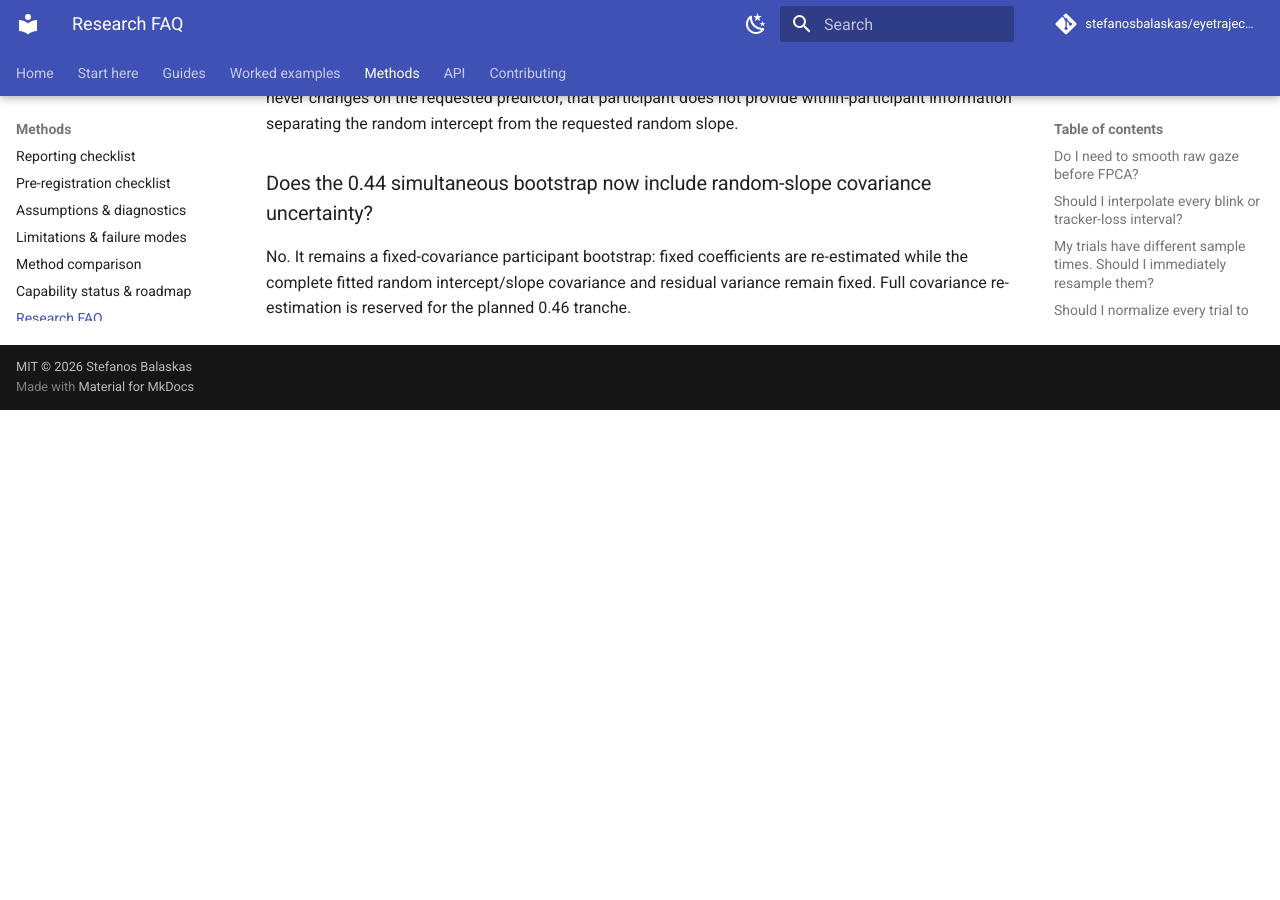
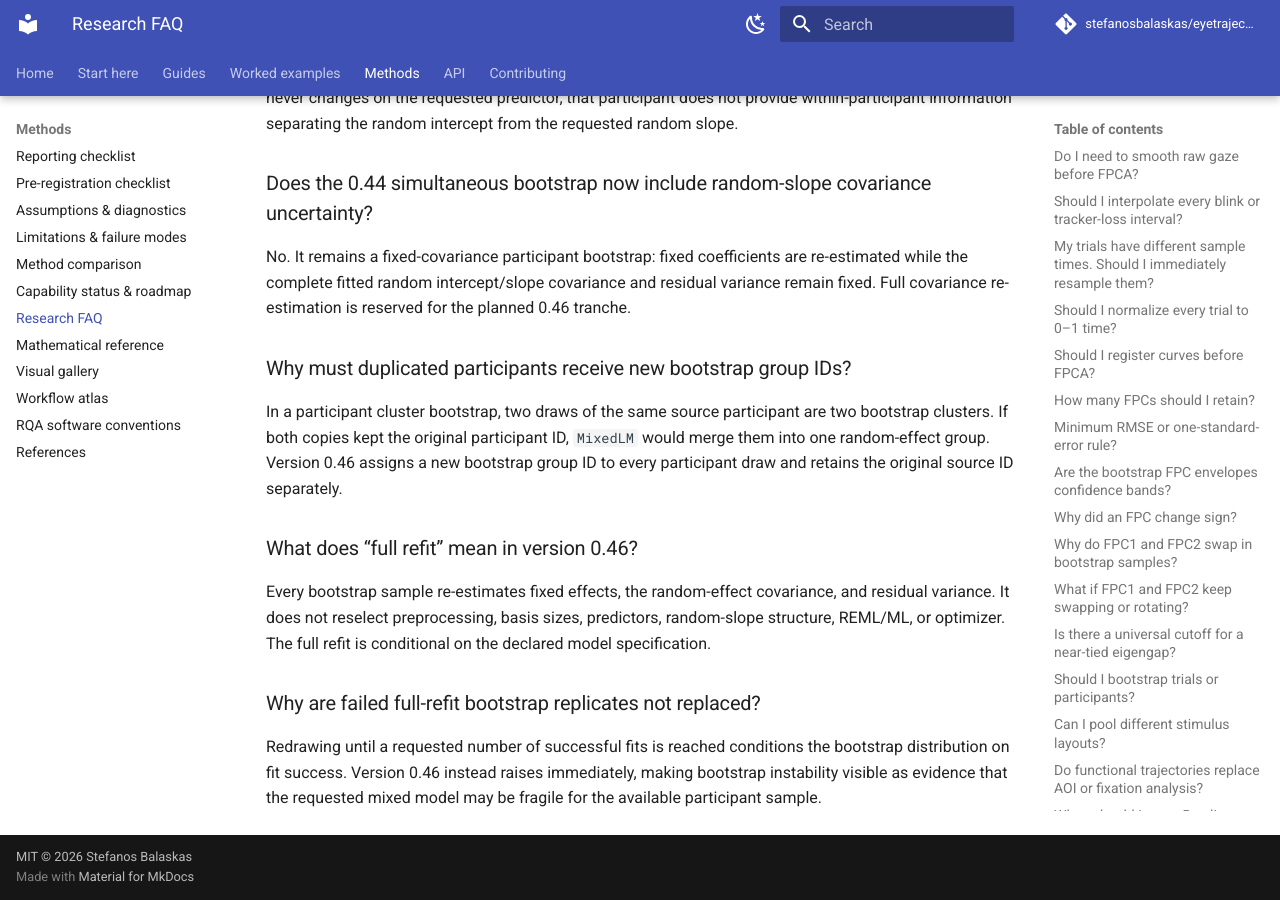
Before and after one commit to stefanosbalaskas/eyetrajectoriespy, an MkDocs documentation site: the page built from docs/methods/faq.md, in a window 1280 px wide and 900 px high, scrolled down 23193 px. Built offline with MkDocs 1.6.1 and Material for MkDocs 9.7.7, drawn with Linux system fonts in a browser that asks for light colours; comment, search, counter and statistics services are not loaded; before the commit the page ends 23603 px from its top, so only the background shows below that.

Commit message:
Add full-refit mixed-effects bootstrap FAQ

```diff
--- a/docs/methods/faq.md
+++ b/docs/methods/faq.md
@@ -649,3 +649,25 @@ No. It remains a fixed-covariance participant bootstrap: fixed coefficients are
 re-estimated while the complete fitted random intercept/slope covariance and
 residual variance remain fixed. Full covariance re-estimation is reserved for
 the planned 0.46 tranche.
+
+### Why must duplicated participants receive new bootstrap group IDs?
+
+In a participant cluster bootstrap, two draws of the same source participant are
+two bootstrap clusters. If both copies kept the original participant ID,
+`MixedLM` would merge them into one random-effect group. Version 0.46 assigns a
+new bootstrap group ID to every participant draw and retains the original source
+ID separately.
+
+### What does “full refit” mean in version 0.46?
+
+Every bootstrap sample re-estimates fixed effects, the random-effect covariance,
+and residual variance. It does not reselect preprocessing, basis sizes,
+predictors, random-slope structure, REML/ML, or optimizer. The full refit is
+conditional on the declared model specification.
+
+### Why are failed full-refit bootstrap replicates not replaced?
+
+Redrawing until a requested number of successful fits is reached conditions the
+bootstrap distribution on fit success. Version 0.46 instead raises immediately,
+making bootstrap instability visible as evidence that the requested mixed model
+may be fragile for the available participant sample.
```
